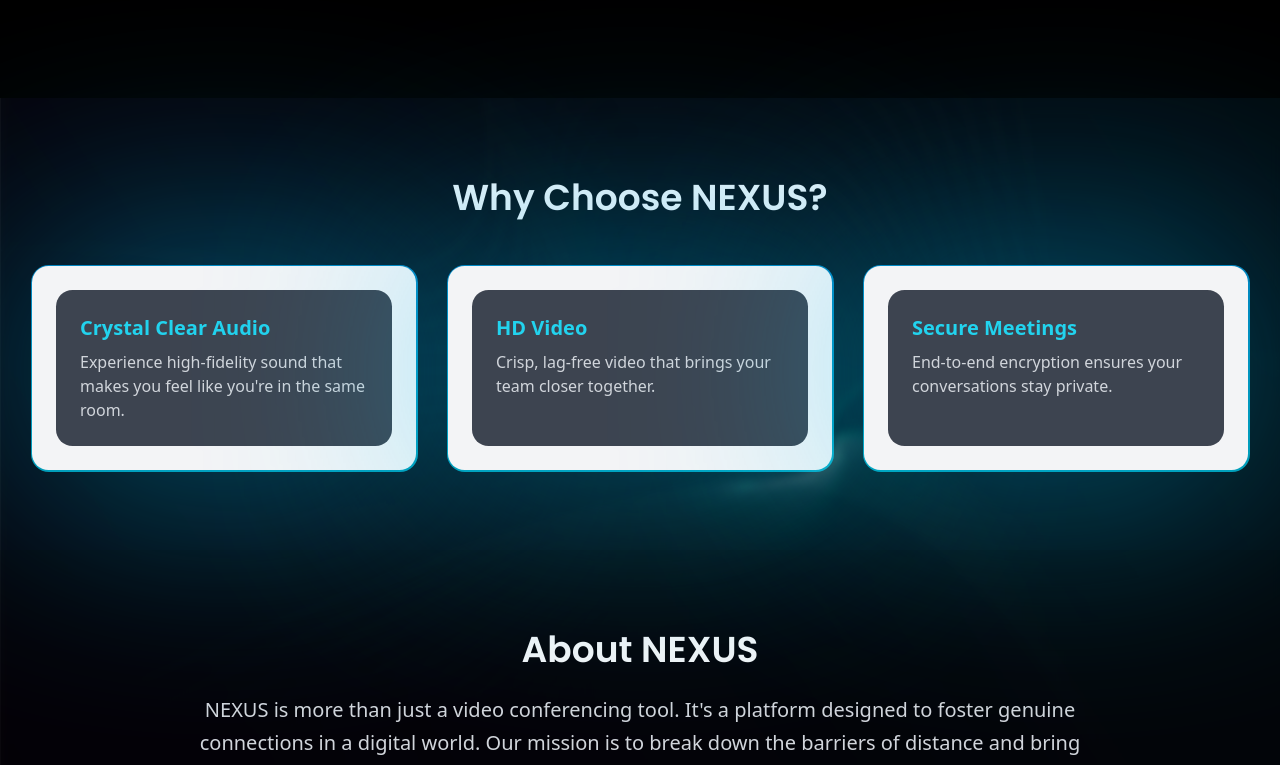
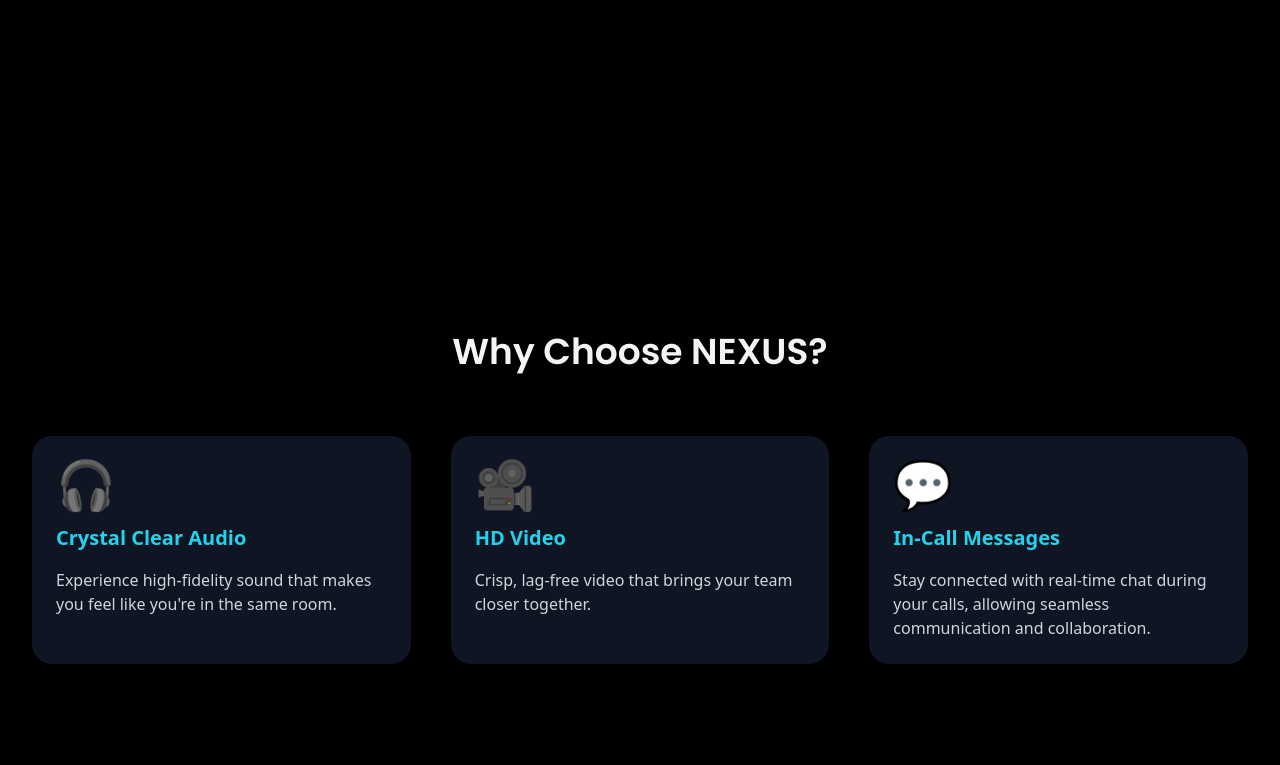
Before and after one commit to rahulxa/Nexus, a React (Vite) app in the folder frontend/: page / in a window 1280 px wide. Shown: the part 934-1699 px from the top of the page. Built offline with nearby package versions, Linux system fonts and the light colour scheme.

Commit message:
fix remote joinee media issue

```diff
--- a/frontend/src/components/Features.jsx
+++ b/frontend/src/components/Features.jsx
@@ -1,40 +1,54 @@
-import React from 'react'
+import React from 'react';
 import NeonGradientCard from './magicui/NeonGradientCard ';
 
 function Features() {
-
     const features = [
-        { title: "Crystal Clear Audio", description: "Experience high-fidelity sound that makes you feel like you're in the same room." },
-        { title: "HD Video", description: "Crisp, lag-free video that brings your team closer together." },
-        { title: "Secure Meetings", description: "End-to-end encryption ensures your conversations stay private." }
+        {
+            title: "Crystal Clear Audio",
+            description: "Experience high-fidelity sound that makes you feel like you're in the same room.",
+            icon: "🎧"
+        },
+        {
+            title: "HD Video",
+            description: "Crisp, lag-free video that brings your team closer together.",
+            icon: "🎥"
+        },
+        {
+            title: "In-Call Messages",
+            description: "Stay connected with real-time chat during your calls, allowing seamless communication and collaboration.",
+            icon: "💬"
+        }
     ];
 
     return (
-        <section className="py-20 px-8 bg-black bg-opacity-60">
-            <h2 style={{ fontFamily: 'Poppins, sans-serif' }} className="text-4xl font-bold text-center text-gray-100 mb-12">Why Choose NEXUS?</h2>
-            <div className="grid grid-cols-1 md:grid-cols-3 gap-8">
-                {features.map((feature, index) => (
-                    <NeonGradientCard
-                        key={index}
-                        className="h-full"
-                        borderSize={1.5}
-                        borderRadius={18}
-                        neonColors={{
-                            firstColor: "rgba(0, 255, 241, 0.7)",
-                            secondColor: "rgba(0, 170, 255, 0.7)"
-                        }}
-                        glowOpacity={0.6}
-                        blurAmount={15}
-                    >
-                        <div className="h-full bg-gray-900 bg-opacity-80 p-6 rounded-[16.5px]">
-                            <h3 className="text-xl font-semibold text-cyan-400 mb-2">{feature.title}</h3>
-                            <p className="text-gray-300">{feature.description}</p>
-                        </div>
-                    </NeonGradientCard>
-                ))}
+        <section className="py-20 px-8 bg-black min-h-screen flex items-center">
+            <div className="max-w-7xl mx-auto w-full">
+                <h2
+                    style={{ fontFamily: 'Poppins, sans-serif' }}
+                    className="text-4xl font-bold text-center text-gray-100 mb-16"
+                >
+                    Why Choose NEXUS?
+                </h2>
+                <div className="grid grid-cols-1 md:grid-cols-3 gap-10">
+                    {features.map((feature, index) => (
+                        <NeonGradientCard key={index}>
+                            <div className="space-y-4">
+                                <span className="text-5xl block" role="img" aria-label={feature.title}>
+                                    {feature.icon}
+                                </span>
+                                <h3 className="text-xl font-semibold text-cyan-400">
+                                    {feature.title}
+                                </h3>
+                                <p className="text-gray-300">
+                                    {feature.description}
+                                </p>
+                            </div>
+                        </NeonGradientCard>
+                    ))}
+                </div>
             </div>
         </section>
-    )
+    );
 }
 
-export default Features
+export default Features;
--- a/frontend/src/components/Hero.jsx
+++ b/frontend/src/components/Hero.jsx
@@ -102,9 +102,9 @@
                     initial={{ opacity: 0 }}
                     animate={{ opacity: 1 }}
                     transition={{ delay: 1, duration: 1 }}
-                    className="text-center flex justify-center space-x-24 mt-28 ml-10"
+                    className="text-center flex justify-center space-x-24 mt-28 ml-2"
                 >
-                    {['HD Video & Audio', 'Screen Sharing', 'End-to-End Encryption'].map((feature, index) => (
+                    {['HD Video & Audio', 'Screen Sharing', 'In-Call Messaging'].map((feature, index) => (
                         <motion.div
                             key={feature}
                             initial={{ opacity: 0, y: 20 }}
--- a/frontend/src/components/magicui/NeonGradientCard .jsx
+++ b/frontend/src/components/magicui/NeonGradientCard .jsx
@@ -1,81 +1,35 @@
 "use client";
 
-import React, { useEffect, useRef, useState } from "react";
+import React from "react";
 import { cn } from "../../lib/Utils";
 
 const NeonGradientCard = ({
     className,
     children,
-    borderSize = 2,
-    borderRadius = 20,
-    neonColors = {
-        firstColor: "#ff00aa",
-        secondColor: "#00FFF1",
-    },
     ...props
 }) => {
-    const containerRef = useRef(null);
-    const [dimensions, setDimensions] = useState({ width: 0, height: 0 });
-
-    useEffect(() => {
-        const updateDimensions = () => {
-            if (containerRef.current) {
-                const { offsetWidth, offsetHeight } = containerRef.current;
-                setDimensions({ width: offsetWidth, height: offsetHeight });
-            }
-        };
-
-        updateDimensions();
-        window.addEventListener("resize", updateDimensions);
-
-        return () => {
-            window.removeEventListener("resize", updateDimensions);
-        };
-    }, []);
-
-    useEffect(() => {
-        if (containerRef.current) {
-            const { offsetWidth, offsetHeight } = containerRef.current;
-            setDimensions({ width: offsetWidth, height: offsetHeight });
-        }
-    }, [children]);
-
     return (
         <div
-            ref={containerRef}
-            style={{
-                "--border-size": `${borderSize}px`,
-                "--border-radius": `${borderRadius}px`,
-                "--neon-first-color": neonColors.firstColor,
-                "--neon-second-color": neonColors.secondColor,
-                "--card-width": `${dimensions.width}px`,
-                "--card-height": `${dimensions.height}px`,
-                "--card-content-radius": `${borderRadius - borderSize}px`,
-                "--pseudo-element-background-image": `linear-gradient(0deg, ${neonColors.firstColor}, ${neonColors.secondColor})`,
-                "--pseudo-element-width": `${dimensions.width + borderSize * 2}px`,
-                "--pseudo-element-height": `${dimensions.height + borderSize * 2}px`,
-                "--after-blur": `${dimensions.width / 3}px`,
-            }}
             className={cn(
-                "relative z-10 h-full w-full rounded-[var(--border-radius)]",
-                className,
+                "relative group h-full w-full transition-all duration-300",
+                className
             )}
             {...props}
         >
-            <div
-                className={cn(
-                    "relative h-full min-h-[inherit] w-full rounded-[var(--card-content-radius)] bg-gray-100 p-6",
-                    "before:absolute before:-left-[var(--border-size)] before:-top-[var(--border-size)] before:-z-10 before:block",
-                    "before:h-[var(--pseudo-element-height)] before:w-[var(--pseudo-element-width)] before:rounded-[var(--border-radius)] before:content-['']",
-                    "before:bg-[linear-gradient(0deg,var(--neon-first-color),var(--neon-second-color))] before:bg-[length:100%_200%]",
-                    "before:animate-backgroundPositionSpin",
-                    "after:absolute after:-left-[var(--border-size)] after:-top-[var(--border-size)] after:-z-10 after:block",
-                    "after:h-[var(--pseudo-element-height)] after:w-[var(--pseudo-element-width)] after:rounded-[var(--border-radius)] after:blur-[var(--after-blur)] after:content-['']",
-                    "after:bg-[linear-gradient(0deg,var(--neon-first-color),var(--neon-second-color))] after:bg-[length:100%_200%] after:opacity-80",
-                    "after:animate-backgroundPositionSpin",
-                    "dark:bg-neutral-900",
-                )}
-            >
+            {/* Multiple glow layers for stronger effect */}
+            <div className="absolute inset-0 opacity-0 group-hover:opacity-100 transition-opacity duration-300">
+                {/* Outer glow */}
+                <div className="absolute -inset-2 rounded-[25px] bg-cyan-900 blur-[30px] opacity-40" />
+                {/* Middle glow */}
+                <div className="absolute -inset-1 rounded-[22px] bg-cyan-900 blur-[20px] opacity-40" />
+                {/* Inner glow */}
+                <div className="absolute inset-0 rounded-[20px] bg-cyan-900 blur-[10px] opacity-40" />
+                {/* Bright border */}
+                <div className="absolute inset-0 rounded-[20px] bg-gradient-to-r from-cyan-700 to-cyan-700 opacity-90" />
+            </div>
+
+            {/* Content */}
+            <div className="relative h-full bg-gray-900/90 backdrop-blur-sm rounded-[20px] p-6 z-10 transition-transform duration-300 group-hover:scale-[0.99]">
                 {children}
             </div>
         </div>
--- a/frontend/src/pages/Home.jsx
+++ b/frontend/src/pages/Home.jsx
@@ -53,7 +53,7 @@
                     meetingId: meetingCode,
                     username: appUsername
                 });
-                if (response.status === httpStatus.CREATED) {
+                if (response.status === httpStatus.OK) {
                     navigate(`/${meetingCode}`, { state: { username } });
                     setUsername("");
                     setMeetingCode("");
@@ -279,9 +279,9 @@
                                     <li className="flex flex-col">
                                         <div className="flex items-center">
                                             <FaQuestionCircle className="text-cyan-400 mr-3 text-xl" />
-                                            <span className="text-base">What if I forget the Meeting ID?</span> {/* Reduced text-lg to text-base */}
+                                            <span className="text-base">How do i get the Meeting ID?</span> {/* Reduced text-lg to text-base */}
                                         </div>
-                                        <span className="text-sm mt-1 ml-8">You can retrieve the Meeting ID from your email or the meeting invite link.</span> {/* Reduced text-base to text-sm */}
+                                        <span className="text-sm mt-1 ml-8">You can retrieve the Meeting ID from the meeting invite link.</span> {/* Reduced text-base to text-sm */}
                                     </li>
                                     <li className="flex flex-col">
                                         <div className="flex items-center">
--- a/frontend/tailwind.config.js
+++ b/frontend/tailwind.config.js
@@ -19,6 +19,7 @@
       keyframes: {
         "background-position-spin": {
           "0%": { backgroundPosition: "top center" },
+          '50%': { backgroundPosition: '100% 50%' },
           "100%": { backgroundPosition: "bottom center" },
         },
         shimmer: {
```
Also changed, not shown: frontend/src/pages/VideoMeet.jsx (+63 -48 lines).
